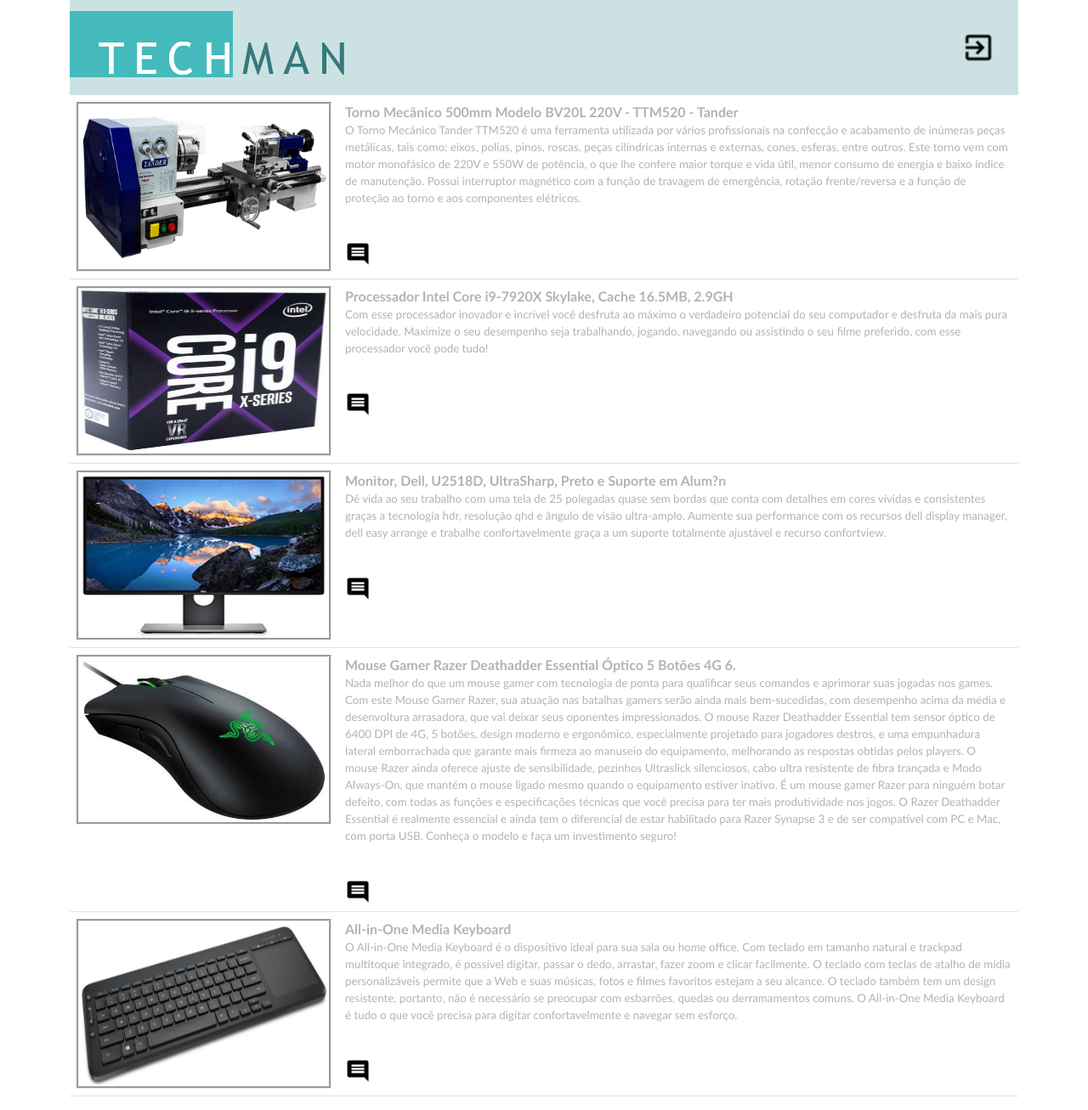
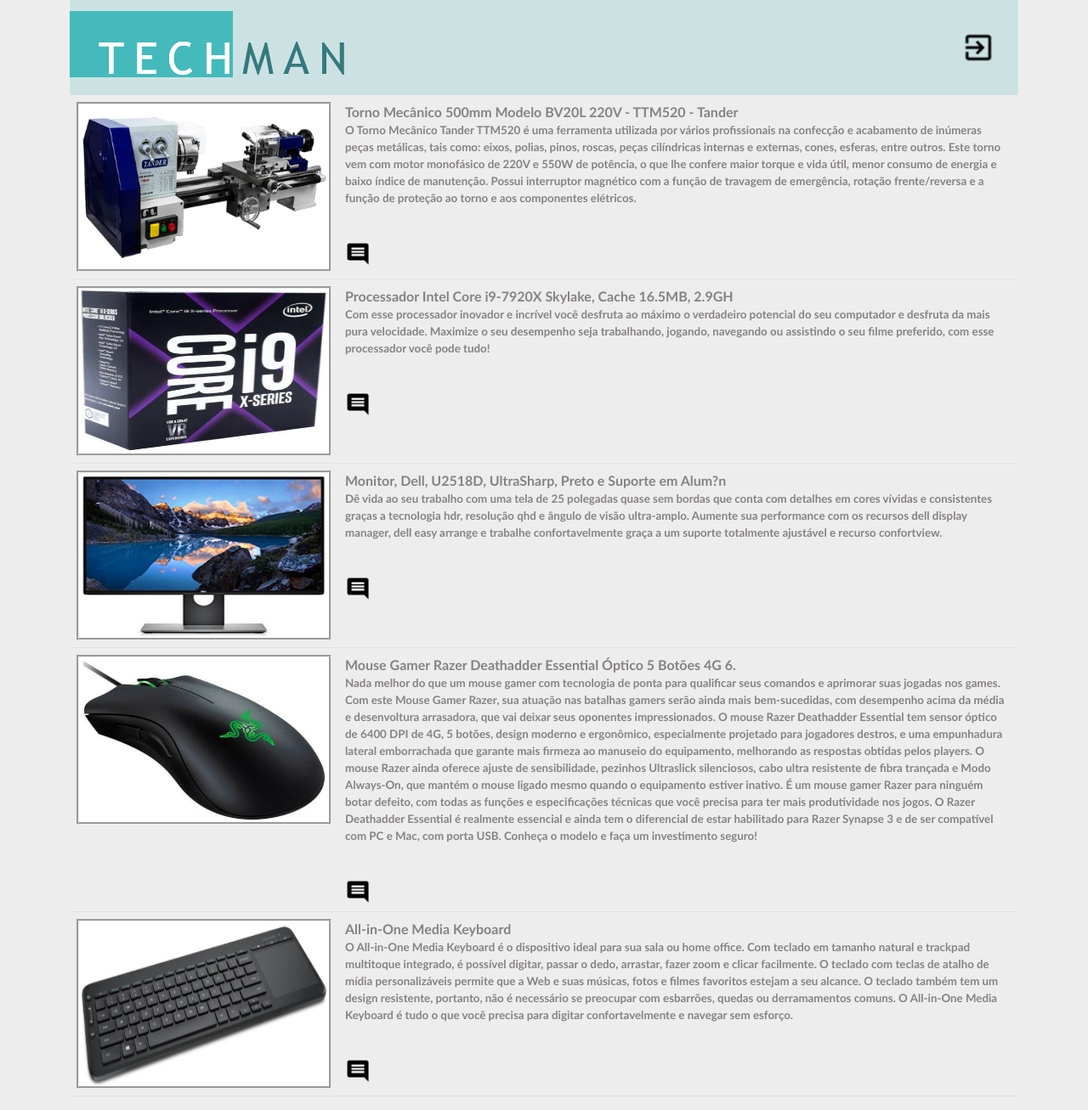
Before and after one commit to Alissonrcosta/techman, a PHP site: page /dash.php in a window 1280 px wide. Shown: the whole page at 85% size. Run offline with PHP 8.4, Linux system fonts and the light colour scheme; a user stored in the database is signed in; data comes from the database, SQL or seed files in the repository.

Commit message:
Add files via upload

```diff
--- a/css/style.css
+++ b/css/style.css
@@ -30,15 +30,16 @@
     border: none;
 }
 .novo{
-    color: #b3b3b3;
+    color: #868282;
     font-weight: bold;
     font-family: "Trebuchet MS";
     font-size: 12pt;
 }
 .descricao{
-    color: #b3b3b3;
+    color: #868282;
+    font-weight: 900;
 
-    font-family: "Trebuchet MS";
+    font-family: "Trebuchet MS" ;
     font-size: 10pt;
 }
 .card-body{
@@ -57,6 +58,7 @@
     margin-left: 14px;
     font-size: 26px;
     transition: 0.7s;
+    height: 67px;
 
 }
 #senhaform tr td input:hover{
@@ -79,3 +81,6 @@
 #cardTamanho{
     width: 50%;
 }
+.teste{
+    background-color: #eeeded;
+}
--- a/dash.php
+++ b/dash.php
@@ -16,7 +16,7 @@ $perfil = $_SESSION['perfil'];
   <link rel="stylesheet" href="css/style.css">
 </head>
 
-<body>
+<body class="teste">
   <!--Navegação -->
   <div class="container">
     <nav class="navbar navbar-light  justify-content-between navega">
--- a/index.php
+++ b/index.php
@@ -15,8 +15,9 @@ session_start();
 
 
     <center>
+        <br><br>
         <div class="col-sm-6">
-            <img src="img/techman.png"><br>
+            <img src="img/techman.png"><br><br>
             <div class="card shadow-sm" id="cardTamanho">
                 <div class="card-header">
 
```
Also changed, not shown: 2 other files.
